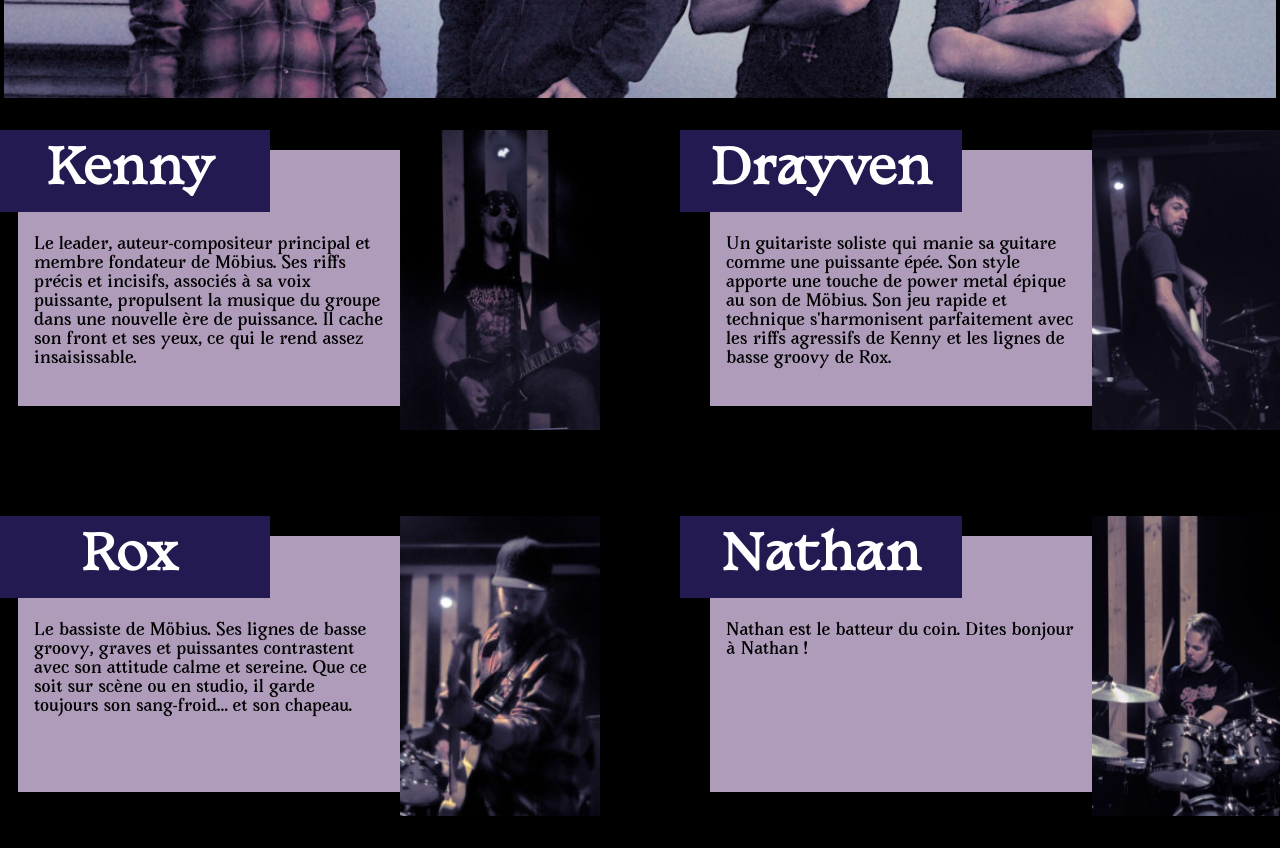
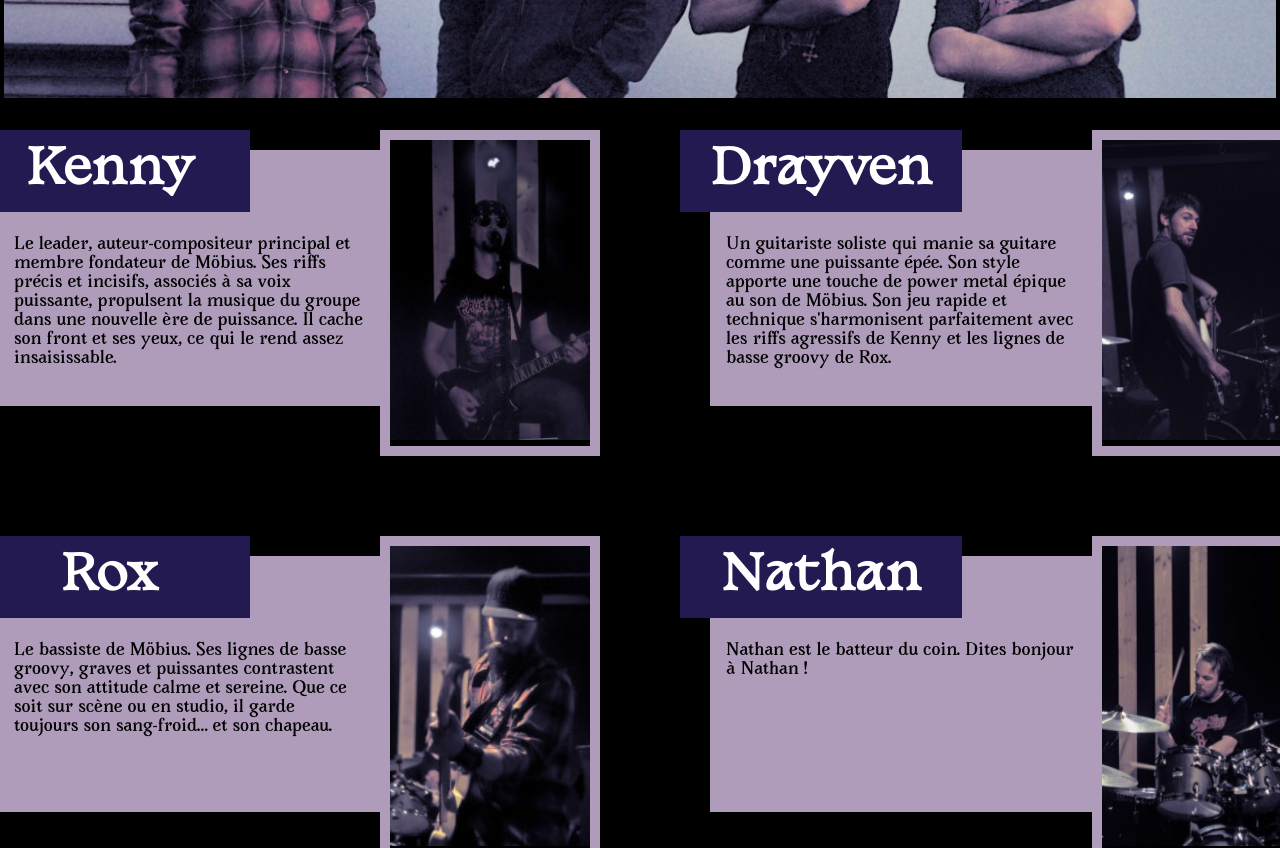
Before and after one commit to AlexanderMinusAnder/mobius, a React (Vite) app: page /members in a window 1280 px wide. Shown: the part 820-1668 px from the top of the page. Built offline with nearby package versions, Linux system fonts and the light colour scheme.

Commit message:
member borders added

```diff
--- a/src/pages/Members.css
+++ b/src/pages/Members.css
@@ -52,9 +52,9 @@
     color: black;
 }
 
-/* .member__image {
+.member__image {
     border: 10px solid rgb(174, 156, 186);
-} */
+}
 
 .member__image img {
     width: 200px;
```
